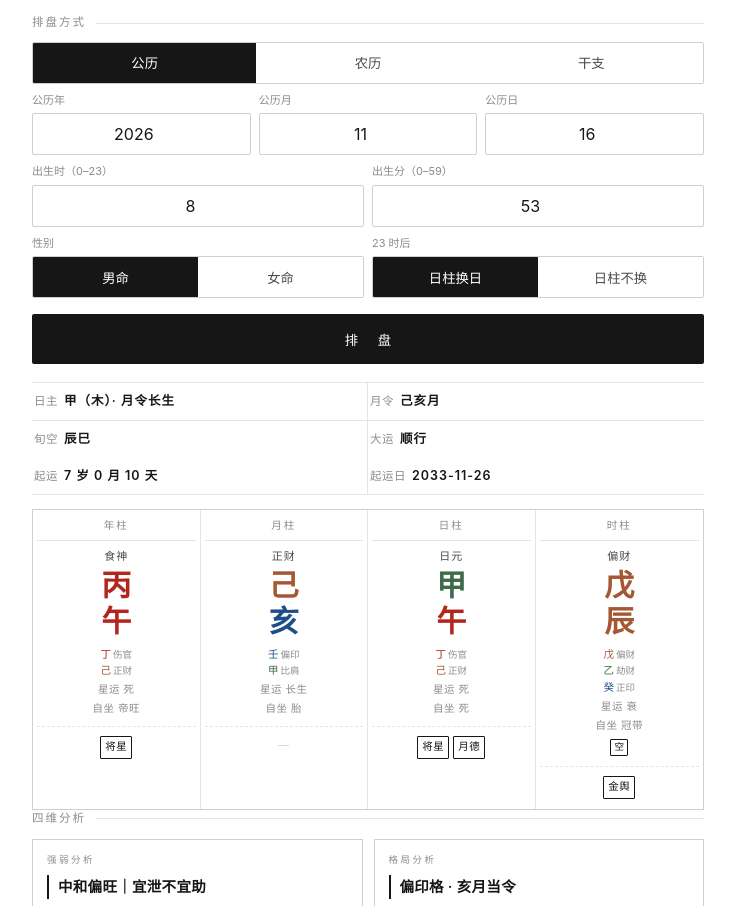
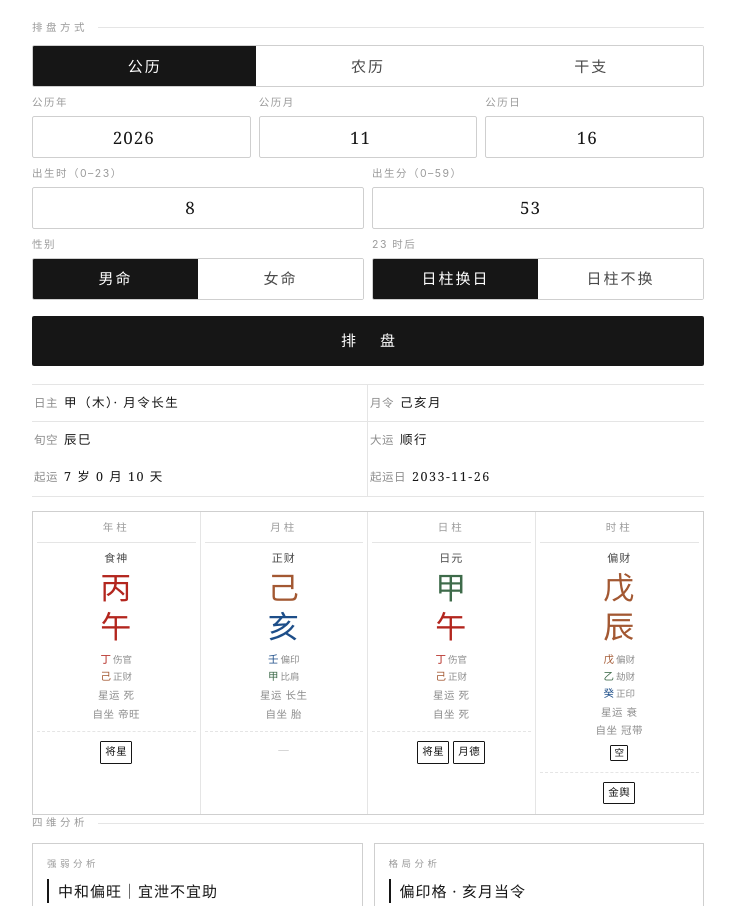
Before and after one commit to haoran123-sys/bazi, a plain HTML site: page index.html in a window 1280 px wide. Shown: the part 88-994 px from the top of the page, without its empty margins (272-1007 px from the left). Drawn offline with Linux system fonts and the light colour scheme.

Commit message:
style: refine serif typography

```diff
--- a/index.html
+++ b/index.html
@@ -9,6 +9,7 @@
 :root{
   --ink:#161616; --mid:#4A4A4A; --muted:#8C8C8C;
   --line:#E5E5E5; --line2:#CFCFCF; --bg:#fff; --soft:#FAFAFA;
+  --serif:"Songti SC","STSong","Source Han Serif SC","Noto Serif SC","SimSun",Georgia,serif;
   --mu:#3E6B4A; --huo:#B3261E; --tu:#A35832; --jin:#7E7563; --shui:#1D4E89;
 }
 *{box-sizing:border-box;-webkit-tap-highlight-color:transparent}
@@ -16,15 +17,15 @@ html,body{margin:0;padding:0;background:var(--bg);color:var(--ink)}
 body{font:15px/1.5 -apple-system,"PingFang SC","Hiragino Sans GB","Microsoft YaHei",sans-serif;-webkit-font-smoothing:antialiased}
 .wrap{max-width:700px;margin:0 auto;padding:22px 14px 40px}
 header{text-align:center;padding:6px 0 18px}
-h1{font:600 24px/1.3 "Songti SC","SimSun",Georgia,serif;letter-spacing:2px;margin:0}
+h1{font-family:var(--serif);font-weight:500;font-size:26px;line-height:1.35;letter-spacing:5px;text-indent:5px;margin:0}
 h1 span{color:var(--huo)}
-.sub{margin:8px 0 0;font-size:11.5px;color:var(--muted);letter-spacing:2px}
-.sec-t{display:flex;align-items:center;gap:10px;font-size:11.5px;color:var(--muted);letter-spacing:2px;margin:0 0 10px}
+.sub{margin:10px 0 0;font-family:var(--serif);font-weight:400;font-size:11px;color:#9A9A9A;letter-spacing:4px;text-indent:4px}
+.sec-t{display:flex;align-items:center;gap:10px;font-size:10.5px;color:#9A9A9A;letter-spacing:3.5px;margin:0 0 10px}
 .sec-t:after{content:"";flex:1;height:1px;background:var(--line)}
 .grid3{display:grid;grid-template-columns:repeat(3,1fr);gap:8px}
 .grid2{display:grid;grid-template-columns:repeat(2,1fr);gap:8px;margin-top:8px}
-.field label{display:block;font-size:11px;color:var(--muted);margin-bottom:5px}
-.field input,.field select{width:100%;height:42px;border:1px solid var(--line2);border-radius:2px;background:#fff;color:var(--ink);font-size:16px;text-align:center;padding:0 6px;font-family:inherit}
+.field label{display:block;font-size:10.5px;color:#9A9A9A;letter-spacing:1.5px;margin-bottom:5px}
+.field input,.field select{width:100%;height:42px;border:1px solid var(--line2);border-radius:2px;background:#fff;color:var(--ink);font-size:17px;text-align:center;padding:0 6px;font-family:var(--serif);letter-spacing:1px}
 .field input:focus,.field select:focus{outline:none;border-color:var(--ink)}
 .seg.mode{margin-bottom:2px}
 .seg.mode{grid-template-columns:repeat(3,1fr)}
@@ -34,22 +35,22 @@ h1 span{color:var(--huo)}
 .gzrow .field label{display:none}
 .hint{font-size:11px;color:var(--muted);letter-spacing:.5px;margin-top:7px;line-height:1.7}
 .seg{display:grid;grid-template-columns:1fr 1fr;border:1px solid var(--line2);border-radius:2px;height:42px;overflow:hidden}
-.seg button{background:#fff;border:0;font:15px/1 inherit;color:var(--mid);cursor:pointer}
+.seg button{background:#fff;border:0;font-family:var(--serif);font-size:15px;line-height:1;color:var(--mid);letter-spacing:2px;cursor:pointer}
 .seg button.on{background:var(--ink);color:#fff}
-.go{width:100%;height:50px;margin-top:16px;background:var(--ink);color:#fff;border:0;border-radius:2px;font:15px/1 inherit;letter-spacing:8px;text-indent:8px;cursor:pointer}
+.go{width:100%;height:50px;margin-top:16px;background:var(--ink);color:#fff;border:0;border-radius:2px;font-family:var(--serif);font-size:15px;line-height:1;letter-spacing:10px;text-indent:10px;cursor:pointer}
 .go:active{opacity:.85}
 .meta{margin-top:18px;border-top:1px solid var(--line);border-bottom:1px solid var(--line);display:grid;grid-template-columns:repeat(2,minmax(0,1fr))}
 .meta div{padding:9px 2px;font-size:12.5px;color:var(--mid);letter-spacing:.5px}
-.meta div b{color:var(--ink);font-weight:600;letter-spacing:1px}
+.meta div b{font-family:var(--serif);color:var(--ink);font-weight:500;letter-spacing:1.5px}
 .meta .k{color:var(--muted);margin-right:6px;font-size:11.5px}
 .meta div:nth-child(odd){border-right:1px solid var(--line)}
 .meta div:nth-child(-n+2){border-bottom:1px solid var(--line)}
 .pan{display:grid;grid-template-columns:repeat(4,minmax(0,1fr));border:1px solid var(--line2);margin-top:14px}
 .pan .col{min-width:0;border-right:1px solid var(--line);padding:8px 4px 10px;text-align:center}
 .pan .col:last-child{border-right:0}
-.pan .h{font-size:10.5px;color:var(--muted);letter-spacing:2px;padding-bottom:6px;border-bottom:1px solid var(--line)}
+.pan .h{font-size:10.5px;color:#9A9A9A;letter-spacing:3px;padding-bottom:6px;border-bottom:1px solid var(--line)}
 .pan .god{font-size:11px;color:var(--mid);margin:7px 0 3px;letter-spacing:1px}
-.pan .gz{font:600 30px/1.15 "Songti SC","SimSun",Georgia,serif}
+.pan .gz{font-family:var(--serif);font-weight:500;font-size:31px;line-height:1.18;letter-spacing:1px}
 .pan .gz .z{margin-top:2px}
 .pan .cang{margin-top:8px;display:flex;flex-direction:column;gap:1px;font-size:10.5px;color:var(--mid)}
 .pan .cang i{font-style:normal;color:var(--muted);font-size:9.5px;margin-left:2px}
@@ -69,13 +70,13 @@ h1 span{color:var(--huo)}
 .dy{display:flex;overflow-x:auto;min-width:0;border:1px solid var(--line2);border-right:0}
 .dy .it{flex:0 0 76px;text-align:center;padding:9px 2px 10px;border-right:1px solid var(--line);cursor:pointer;background:#fff}
 .dy .it .gz{font:600 20px/1.2 "Songti SC","SimSun",Georgia,serif;letter-spacing:1px}
-.dy .it .yr{font-size:10px;color:var(--muted);margin-top:5px}
+.dy .it .yr{font-size:10px;color:var(--muted);margin-top:5px;font-variant-numeric:tabular-nums}
 .dy .it .ag{font-size:10px;color:var(--mid);margin-top:1px}
 .dy .it.on{background:var(--ink)}
 .dy .it.on .gz,.dy .it.on .yr,.dy .it.on .ag{color:#fff}
 .dy .it.on .yr,.dy .it.on .ag{opacity:.75}
 .qy{font-size:12px;color:var(--mid);letter-spacing:.5px;margin-bottom:9px}
-.qy b{color:var(--ink);font-weight:600}
+.qy b{font-family:var(--serif);color:var(--ink);font-weight:500}
 .ln{margin-top:12px;border:1px solid var(--line);display:grid;grid-template-columns:repeat(5,minmax(0,1fr))}
 .ln .c{padding:8px 2px;text-align:center;border-right:1px solid var(--line);border-bottom:1px solid var(--line)}
 .ln .c:nth-child(5n){border-right:0}
@@ -84,7 +85,7 @@ h1 span{color:var(--huo)}
 .ln .c .g{font:600 15px/1.4 "Songti SC","SimSun",Georgia,serif;letter-spacing:1px;margin-top:2px}
 .foot{margin-top:22px;padding-top:14px;border-top:1px solid var(--line);font-size:10.5px;color:var(--muted);line-height:1.9;letter-spacing:.4px;text-align:center}
 @media (max-width:400px){
-  .pan .gz{font-size:26px}
+  .pan .gz{font-size:27px}
   .pan .cang{font-size:10px}
   .pan .h{letter-spacing:1px}
   .dy .it{flex:0 0 68px}
@@ -93,8 +94,8 @@ h1 span{color:var(--huo)}
 /* 四维分析 */
 .ana{display:grid;grid-template-columns:1fr;gap:10px;margin-top:12px}
 .ana .card{border:1px solid var(--line2);padding:13px 14px 13px;background:#fff}
-.ana .lb{font-size:9.5px;letter-spacing:2.5px;color:var(--muted)}
-.ana .hl{font-size:14.5px;font-weight:600;line-height:1.6;color:var(--ink);margin:8px 0 9px;padding-left:9px;border-left:2px solid var(--ink);letter-spacing:.3px}
+.ana .lb{font-size:9.5px;letter-spacing:3.5px;color:#9A9A9A}
+.ana .hl{font-family:var(--serif);font-size:15px;font-weight:500;line-height:1.6;color:var(--ink);margin:8px 0 10px;padding-left:9px;border-left:2px solid var(--ink);letter-spacing:1px}
 .ana .tx{font-size:11px;line-height:1.95;color:#5a544e;text-align:justify}
 .ana .tx.tl{margin-top:8px;padding-top:8px;border-top:1px dashed var(--line);color:var(--ink)}
 .ana .qt{margin-top:9px;padding-top:8px;border-top:1px solid var(--line);font-size:10px;line-height:1.85;color:#8a8177;text-align:justify}
```
